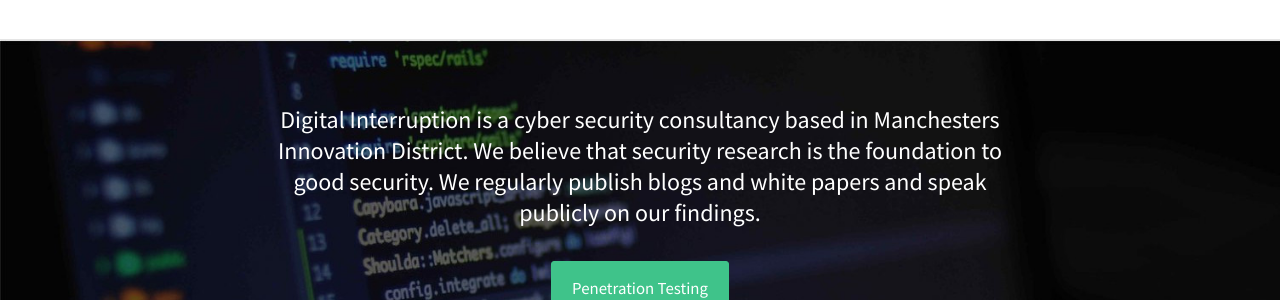
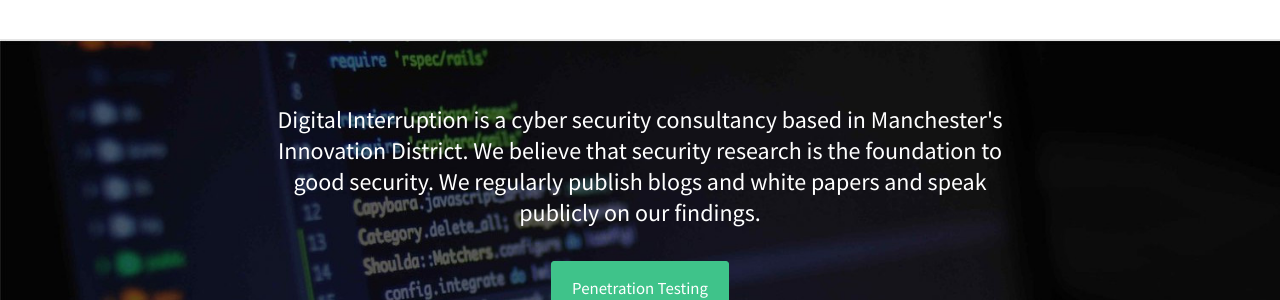
Before and after one commit to DigitalInterruption/research, a Jekyll site: the page built from index.html, in a window 1280 px wide and 900 px high. Shown: the part 135-435 px from the top of the window. Built offline with Jekyll 4.4.1, drawn with Linux system fonts in a browser that asks for light colours; the list of posts is cut into pages by our own code.

Commit message:
Fix grammar in banner text

```diff
--- a/_config.yml
+++ b/_config.yml
@@ -13,7 +13,7 @@ theme_settings:
   description: "Digital Interruption is a cyber security consultancy based in Manchesters Innovation District. We believe that security research is the foundation to good security. We regularly publish blogs and white papers and speak publicly on our findings." # used by search engines
 
   # Header and footer text
-  header_text: 'Digital Interruption is a cyber security consultancy based in Manchesters Innovation District. We believe that security research is the foundation to good security. We regularly publish blogs and white papers and speak publicly on our findings.<br><a class="button" href="https://www.digitalinterruption.com/">Penetration Testing</a>'
+  header_text: 'Digital Interruption is a cyber security consultancy based in Manchester''s Innovation District. We believe that security research is the foundation to good security. We regularly publish blogs and white papers and speak publicly on our findings.<br><a class="button" href="https://www.digitalinterruption.com/">Penetration Testing</a>'
   header_text_feature_image: assets/img/img2-black-1.jpg-converted.jpg
   footer_text: Copyright 2018 <a target="_blank" href="https://www.digitalinterruption.com/">Digital Interruption</a>
 
```
